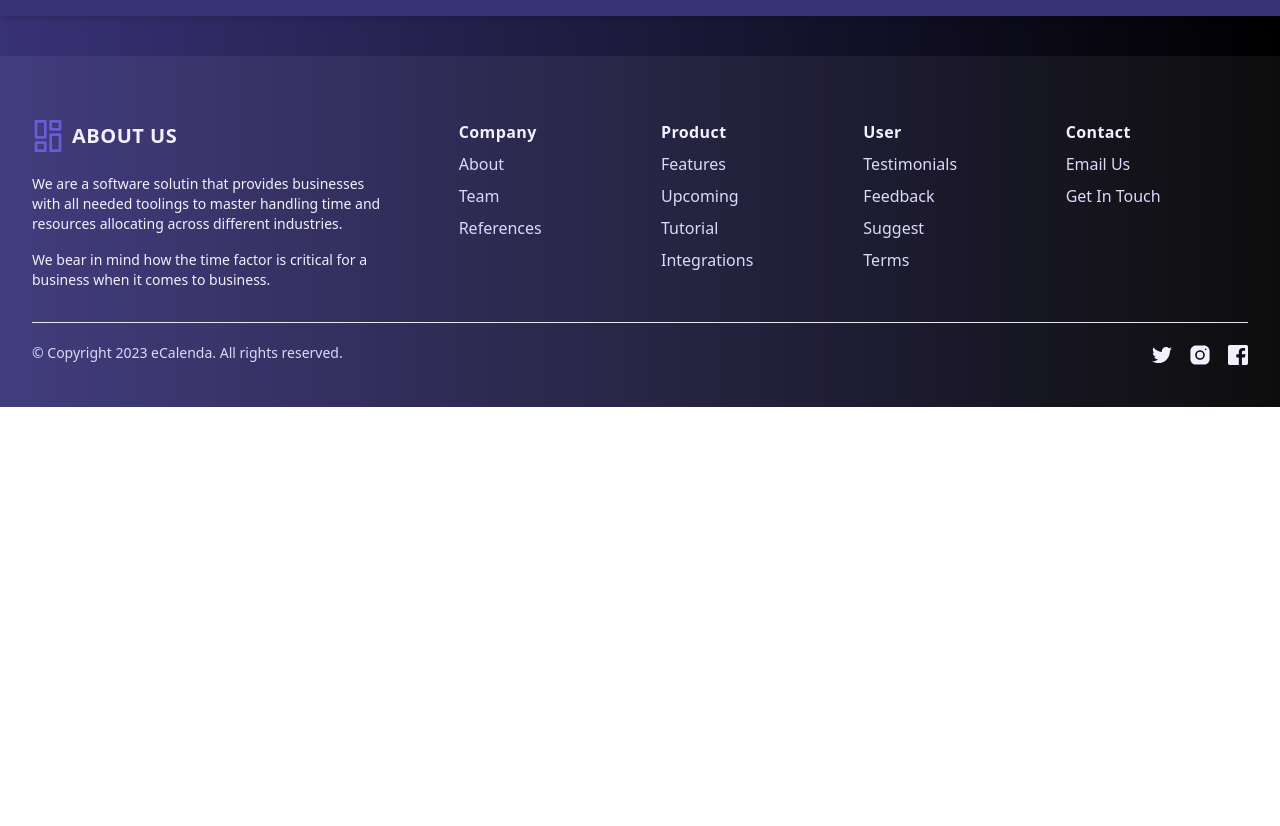
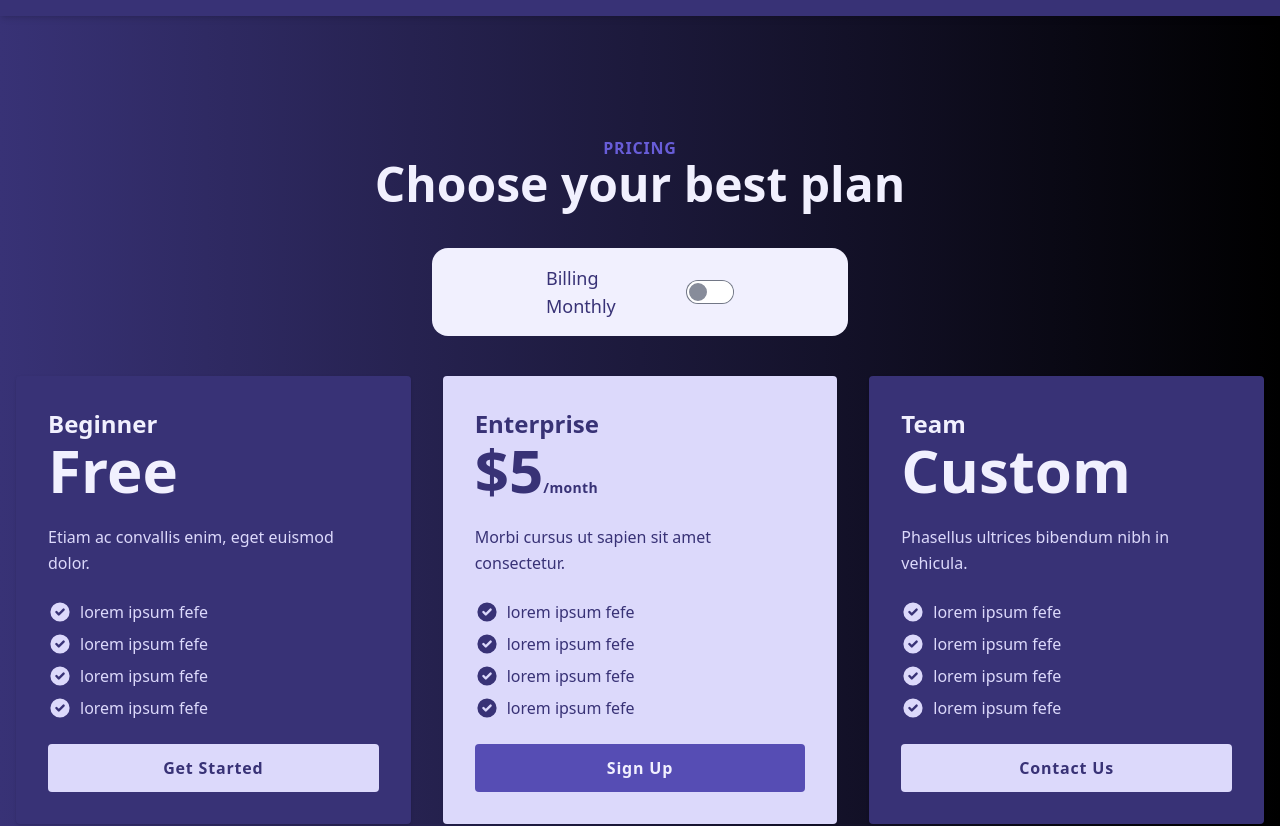
Before and after one commit to taricov/Reactjs_eCalenda_website, a React (Vite) app: page /plans in a window 1280 px wide. Shown: the part 620-1446 px from the top of the page. Before the commit the page ends 1027 px from the top, so only its background shows below. Built offline with nearby package versions, Linux system fonts and the light colour scheme.

Commit message:
added pricing page and meeting page

```diff
--- a/src/App.tsx
+++ b/src/App.tsx
@@ -11,6 +11,7 @@ import APIDox from "./components/APIDox";
 import axios from "axios";
 import API_Sidebar from "./layout/ApiDocsNavBar";
 import PageApiDocs from "./pages/PageApiDocs";
+import PagePricing from "./pages/PagePricing";
 import {
   BrowserRouter as Router,
   createBrowserRouter,
@@ -23,6 +24,7 @@ import PageHome from "./pages/PageHome";
 import PageHelpCenter from "./pages/PageHelpCenter";
 import PageUpdates from "./pages/PageUpdates";
 import AppFooter from "./layout/AppFooter";
+
 import PageFeatures from "./pages/PageFeatures";
 import PageContacts from "./pages/PageContacts";
 import PageSignIn from "./pages/PageSignIn";
@@ -82,6 +84,7 @@ function App() {
           <Route path="/terms" element={<PageTerms />} />
           <Route path="/features" element={<PageFeatures />} />
           <Route path="/testimonials" element={<PageTestimonails />} />
+          <Route path="/plans" element={<PagePricing />} />
           <Route path="/contacts" element={<PageContacts />} />
           <Route path="/register" element={<PageRegistration />} />
           <Route path="/api-docs" element={<PageApiDocs />} />
--- a/src/components/Pricing.tsx
+++ b/src/components/Pricing.tsx
@@ -1,6 +1,23 @@
-import { useState } from "react";
+import { useEffect, useRef, useState } from "react";
+import { Fade } from "react-awesome-reveal";
+import ScrollReveal from "scrollreveal";
 
 export default function Pricing() {
+  const sectionRef = useRef<any>(null);
+
+  const sr = ScrollReveal({
+    origin: "top",
+    distance: "30px",
+    duration: 2000,
+    reset: true,
+  });
+
+  useEffect(() => {
+    if (sectionRef.current)
+      ScrollReveal().reveal(sectionRef.current, {
+        interval: 200,
+      });
+  }, []);
   const [priceToggle, setPriceToggle] = useState<boolean>(false);
 
   const prices = [
@@ -43,8 +60,12 @@ export default function Pricing() {
             </label>
           </div>
 
-          <div className="pt-16 flex flex-col lg:flex-row gap-5 items-center sm:justify-start">
+          <div
+            className="pt-16 flex flex-col lg:flex-row gap-5 items-center sm:justify-start"
+            ref={sectionRef}
+          >
             {/* Basic Card */}
+            {/* <Fade direction={"right"} cascade duration={1000} fraction={0}> */}
             <div className="sm:w-96 w-fit p-8 bg-white text-center rounded-3xl pr-4 sm:pr-16 shadow-xl">
               {/* <h1 className="text-black font-semibold text-2xl">Basic</h1> */}
               <p className="pt-2 tracking-wide">
@@ -177,6 +198,7 @@ export default function Pricing() {
                 </a>
               </div>
             </div>
+            {/* </Fade> */}
           </div>
         </div>
       </div>
--- a/src/pages/PageFeatures.tsx
+++ b/src/pages/PageFeatures.tsx
@@ -1,3 +1,6 @@
+import { useEffect, useRef } from "react";
+import ScrollReveal from "scrollreveal";
+
 const featuresObj = {
   "": [
     "feature 1",
@@ -70,9 +73,28 @@ const Feature = ({ ...props }) => {
 };
 
 export default function PageTerms() {
+  // const sectionRef = useRef<any>(null);
+
+  // const sr = ScrollReveal({
+  //   origin: "top",
+  //   distance: "30px",
+  //   duration: 2000,
+  //   reset: true,
+  // });
+
+  // useEffect(() => {
+  //   if (sectionRef.current)
+  //     ScrollReveal().reveal(sectionRef.current, {
+  //       interval: 200,
+  //     });
+  // }, []);
+
   return (
     <>
-      <section className="text-app-color-700 dark:text-app-color-200 body-font">
+      <section
+        // ref={sectionRef}
+        className="text-app-color-700 dark:text-app-color-200 body-font"
+      >
         <div className="container px-5 py-24 mx-auto">
           <div className="text-center mb-20">
             <h1 className="sm:text-3xl text-2xl font-medium text-center title-font text-app-color-700 dark:text-app-color-50 mb-4">
--- a/src/pages/PageHome.tsx
+++ b/src/pages/PageHome.tsx
@@ -5,6 +5,7 @@ import SectionTitle from "../components/SectionTitle";
 import AppHeader from "../layout/AppHeader";
 import FeatureSection from "../layout/FeatureSection";
 import HeroSection from "./HeroSection";
+import { Fade } from "react-awesome-reveal";
 
 export default function PageHome() {
   return (
--- /dev/null
+++ b/src/pages/PageMeeting.tsx
@@ -0,0 +1,3 @@
+export default function PageMeeting() {
+  return <></>;
+}
--- /dev/null
+++ b/src/pages/PagePricing.tsx
@@ -0,0 +1,143 @@
+import { useState } from "react";
+
+const prices = [
+  {
+    basic: { m: 4, y: 2 },
+    startup: { m: 5, y: 7 },
+  },
+];
+const ItemListChecked = ({ ...props }) => (
+  <li className="flex items-center space-x-2">
+    <svg
+      xmlns="http://www.w3.org/2000/svg"
+      viewBox="0 0 20 20"
+      fill="currentColor"
+      className="flex-shrink-0 w-6 h-6"
+    >
+      <path
+        fillRule="evenodd"
+        d="M10 18a8 8 0 100-16 8 8 0 000 16zm3.707-9.293a1 1 0 00-1.414-1.414L9 10.586 7.707 9.293a1 1 0 00-1.414 1.414l2 2a1 1 0 001.414 0l4-4z"
+        clipRule="evenodd"
+      ></path>
+    </svg>
+    <span>{props.title}</span>
+  </li>
+);
+export default function PagePricing() {
+  const [priceToggle, setPriceToggle] = useState<boolean>(false);
+
+  return (
+    <>
+      <div className="mx-auto w-full">
+        <section className="py-20 text-app-color-700 dark:text-app-color-100">
+          <div className="container px-4 mx-auto">
+            <div className="max-w-2xl mx-auto text-center">
+              <span className="font-bold tracking-wider uppercase text-app-color-700 dark:text-app-color-600">
+                Pricing
+              </span>
+              <h2 className="text-4xl font-bold lg:text-5xl text-app-color-700 dark:text-app-color-100">
+                Choose your best plan
+              </h2>
+            </div>
+            <div className="my-10 flex justify-center bg-app-color-700 dark:bg-app-color-100 px-5 py-2 rounded-2xl mx-auto sm:w-2/3 lg:w-1/3 w-3/4">
+              <label className="label cursor-pointer flex gap-5">
+                <span className="label-text text-app-color-100 dark:text-app-color-900  text-lg w-[120px] ">
+                  Billing {!priceToggle ? "Monthly" : "Yearly"}
+                </span>
+                <input
+                  type="checkbox"
+                  className="toggle toggle-default dark:checked:bg-app-color-500 checked:bg-app-color-200"
+                  checked={priceToggle}
+                  onChange={() => setPriceToggle((prev) => !prev)}
+                />
+              </label>
+            </div>
+            <div className="flex flex-wrap items-stretch -mx-4">
+              <div className="flex w-full mb-8 sm:px-4 md:w-1/2 lg:w-1/3 lg:mb-0">
+                <div className="flex flex-col p-6 space-y-6 rounded shadow sm:p-8 text-app-color-700 dark:text-app-color-100 dark:bg-app-color-900 bg-app-color-100">
+                  <div className="space-y-2">
+                    <h4 className="text-2xl font-bold">Beginner</h4>
+                    <span className="text-6xl font-bold">Free</span>
+                  </div>
+                  <p className="mt-3 leading-relaxed dark:text-app-color-200 text-app-color-700">
+                    Etiam ac convallis enim, eget euismod dolor.
+                  </p>
+                  <ul className="flex-1 mb-6 flex-col space-y-2 dark:text-app-color-200 text-app-color-700">
+                    <ItemListChecked title="lorem ipsum fefe" />
+                    <ItemListChecked title="lorem ipsum fefe" />
+                    <ItemListChecked title="lorem ipsum fefe" />
+                    <ItemListChecked title="lorem ipsum fefe" />
+                  </ul>
+                  <button
+                    type="button"
+                    className="inline-block px-5 py-3 font-semibold tracking-wider text-center rounded dark:bg-app-color-200 bg-app-color-700 dark:text-app-color-900 text-app-color-100
+                    dark:hover:bg-app-color-100 dark:hover:-translate-y-1 hover:-translate-y-1 hover:bg-app-color-600 transition-all duration-400"
+                  >
+                    Get Started
+                  </button>
+                </div>
+              </div>
+              <div className="flex w-full mb-8 sm:px-4 md:w-1/2 lg:w-1/3 lg:mb-0">
+                <div className="flex flex-col p-6 space-y-6 rounded shadow sm:p-8 dark:bg-app-color-200 bg-app-color-700 dark:text-app-color-900 text-app-color-100">
+                  <div className="space-y-2">
+                    <h4 className="text-2xl font-bold">Enterprise</h4>
+                    <span className="text-6xl font-bold">
+                      $
+                      {!priceToggle ? prices[0].startup.m : prices[0].startup.y}
+                      <span className="text-sm tracking-wide">/month</span>
+                    </span>
+                  </div>
+                  <p className="leading-relaxed">
+                    Morbi cursus ut sapien sit amet consectetur.
+                  </p>
+                  <ul className="flex-1 space-y-2">
+                    <ItemListChecked title="lorem ipsum fefe" />
+                    <ItemListChecked title="lorem ipsum fefe" />
+                    <ItemListChecked title="lorem ipsum fefe" />
+                    <ItemListChecked title="lorem ipsum fefe" />
+                  </ul>
+                  <a
+                    rel="noopener noreferrer"
+                    href="#"
+                    className="inline-block w-full px-5 py-3 font-bold tracking-wider text-center rounded bg-app-color-200 dark:bg-app-color-700 text-app-color-900 dark:text-app-color-100
+                    dark:hover:bg-app-color-600 dark:hover:-translate-y-1 hover:-translate-y-1 hover:bg-app-color-100 transition-all duration-400"
+                  >
+                    Sign Up
+                  </a>
+                </div>
+              </div>
+              <div className="w-full mb-8 sm:px-4 md:w-1/2 lg:w-1/3 lg:mb-0">
+                <div className="p-6 space-y-6 rounded shadow sm:p-8 dark:bg-app-color-900 bg-app-color-100">
+                  <div className="space-y-2">
+                    <h4 className="text-2xl font-bold">Team</h4>
+                    <span className="text-6xl font-bold">
+                      Custom
+                      {/* <span className="text-sm tracking-wide">/month</span> */}
+                    </span>
+                  </div>
+                  <p className="leading-relaxed dark:text-app-color-200 text-app-color-700">
+                    Phasellus ultrices bibendum nibh in vehicula.
+                  </p>
+                  <ul className="space-y-2 dark:text-app-color-200 text-app-color-700">
+                    <ItemListChecked title="lorem ipsum fefe" />
+                    <ItemListChecked title="lorem ipsum fefe" />
+                    <ItemListChecked title="lorem ipsum fefe" />
+                    <ItemListChecked title="lorem ipsum fefe" />
+                  </ul>
+                  <a
+                    rel="noopener noreferrer"
+                    href="/meeting"
+                    className="inline-block w-full px-5 py-3 font-semibold tracking-wider text-center rounded dark:bg-app-color-200 bg-app-color-700 dark:text-app-color-900 text-app-color-100
+                    dark:hover:bg-app-color-100 dark:hover:-translate-y-1 hover:-translate-y-1 hover:bg-app-color-600 transition-all duration-400"
+                  >
+                    Contact Us
+                  </a>
+                </div>
+              </div>
+            </div>
+          </div>
+        </section>
+      </div>
+    </>
+  );
+}
```
Also changed, not shown: package.json (+6 -2 lines), 1 other file (tests, documents, lock files or other folders).
